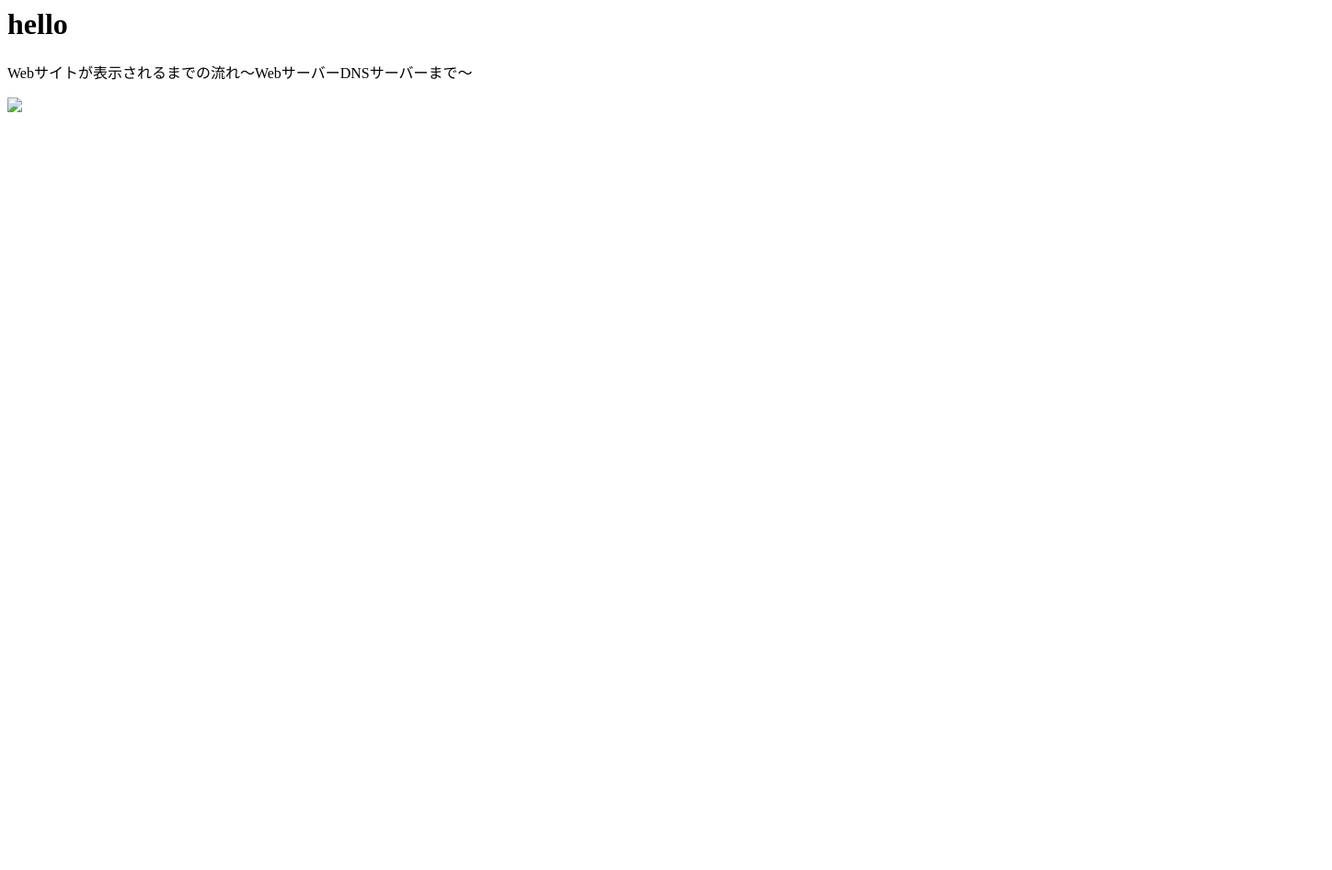
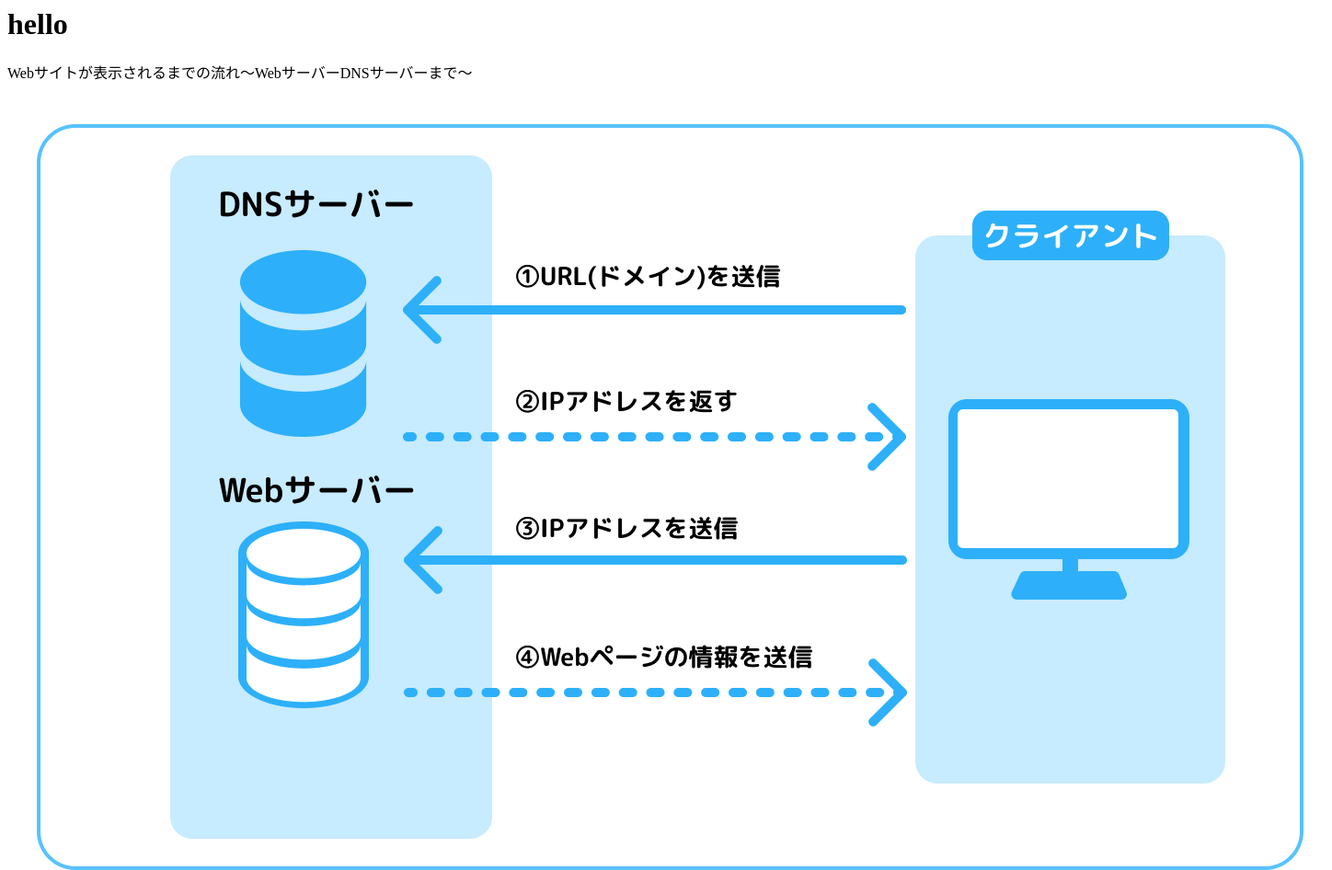
Before and after one commit to i2124070/vol2, a plain HTML site: page index.html in a window 1280 px wide. Shown: the top 946 px of the page at 92% size, 1448 px wide, since content can reach past the window. Before the commit the page ends 800 px from the top, so only its background shows below. Drawn offline with Linux system fonts and the light colour scheme.

Commit message:
Update index.html

```diff
--- a/index.html
+++ b/index.html
@@ -1,3 +1,3 @@
 <h1>hello</h1>
 <p>Webサイトが表示されるまでの流れ〜WebサーバーDNSサーバーまで〜</p>
-<img src="../images/i2124070.png"><br>
+<img src="i2124070.png"><br>
```
